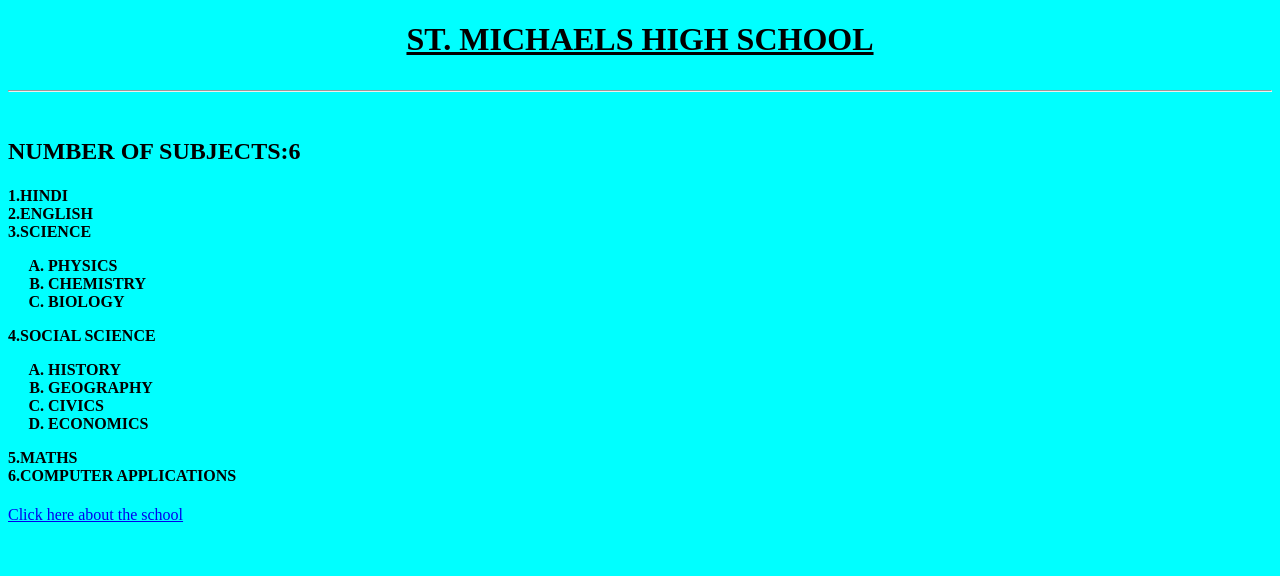
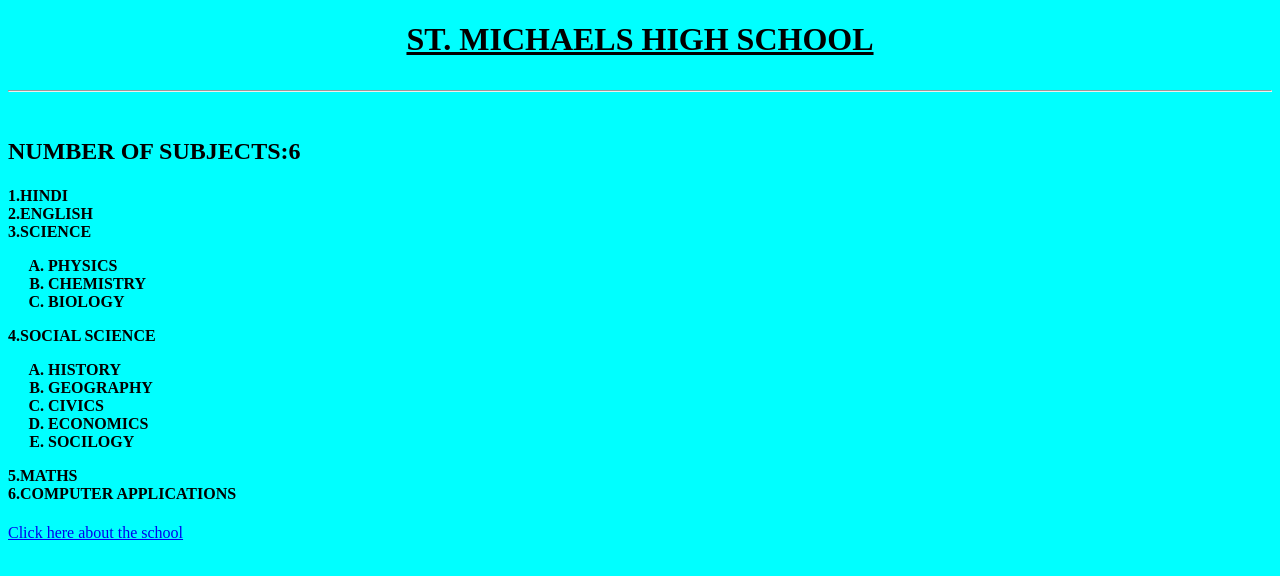
Before and after one commit to Suyash-Chandra/hactoberfest2021, a plain HTML site: page index.html in a window 1280 px wide. Drawn offline with Linux system fonts and the light colour scheme.

Commit message:
Update index.html
updated index file

```diff
--- a/index.html
+++ b/index.html
@@ -24,6 +24,7 @@
 			<li>GEOGRAPHY</li>
 			<li>CIVICS</li>
 			<li>ECONOMICS</li>
+			<li>SOCILOGY</li>
 		</ol>
 	    5.MATHS<br>
 		6.COMPUTER APPLICATIONS
```
